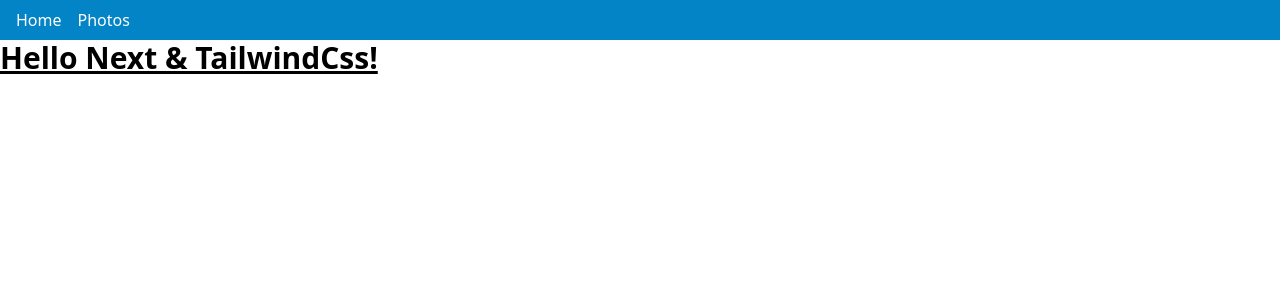
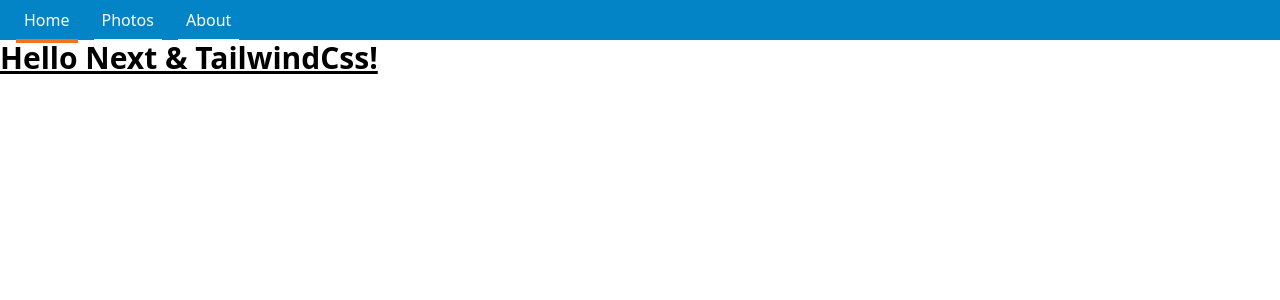
Before and after one commit to ellesis/tailwin-next, a Next.js app: page / in a window 1280 px wide. Shown: the top 300 px of the page. Built offline with nearby package versions, Linux system fonts and the light colour scheme; no server answers.

Commit message:
Create Headinfo and Nav components

```diff
--- a/components/HeadInfo.js
+++ b/components/HeadInfo.js
@@ -15,7 +15,7 @@ const HeadInfo = ({title, keyword, contents}) => {
 HeadInfo.defaultProps = {
   title: "Lisa's Next App",
   keyword: 'Lisa App',
-  contents: 'Lisa Next & Tailwind'
+  contents: 'Lisa TailwindCss-Next'
 }
 
 export default HeadInfo
--- a/components/Nav.js
+++ b/components/Nav.js
@@ -1,18 +1,27 @@
 import React from 'react'
 import Link from 'next/link'
+import {useRouter} from 'next/router'
 
 const Nav = () => {
+  const router = useRouter()
+  console.log(`>>>: About -> router`, router)
+
   return (
     <nav className="py-2 px-4 bg-sky-600">
       <ul className="flex ">
         <li className="mr-4 text-white">
           <Link href="/">
-            <a>Home</a>
+            <a className={router.pathname == '/' ? 'nav-menu-active' : 'nav-menu'}>Home</a>
           </Link>
         </li>
         <li className="mr-4 text-white">
           <Link href="/photos">
-            <a>Photos</a>
+            <a className={router.pathname == '/photos' ? 'nav-menu-active' : 'nav-menu'}>Photos</a>
+          </Link>
+        </li>
+        <li className="mr-4 text-white">
+          <Link href="/about">
+            <a className={router.pathname == '/about' ? 'nav-menu-active' : 'nav-menu'}>About</a>
           </Link>
         </li>
       </ul>
```
